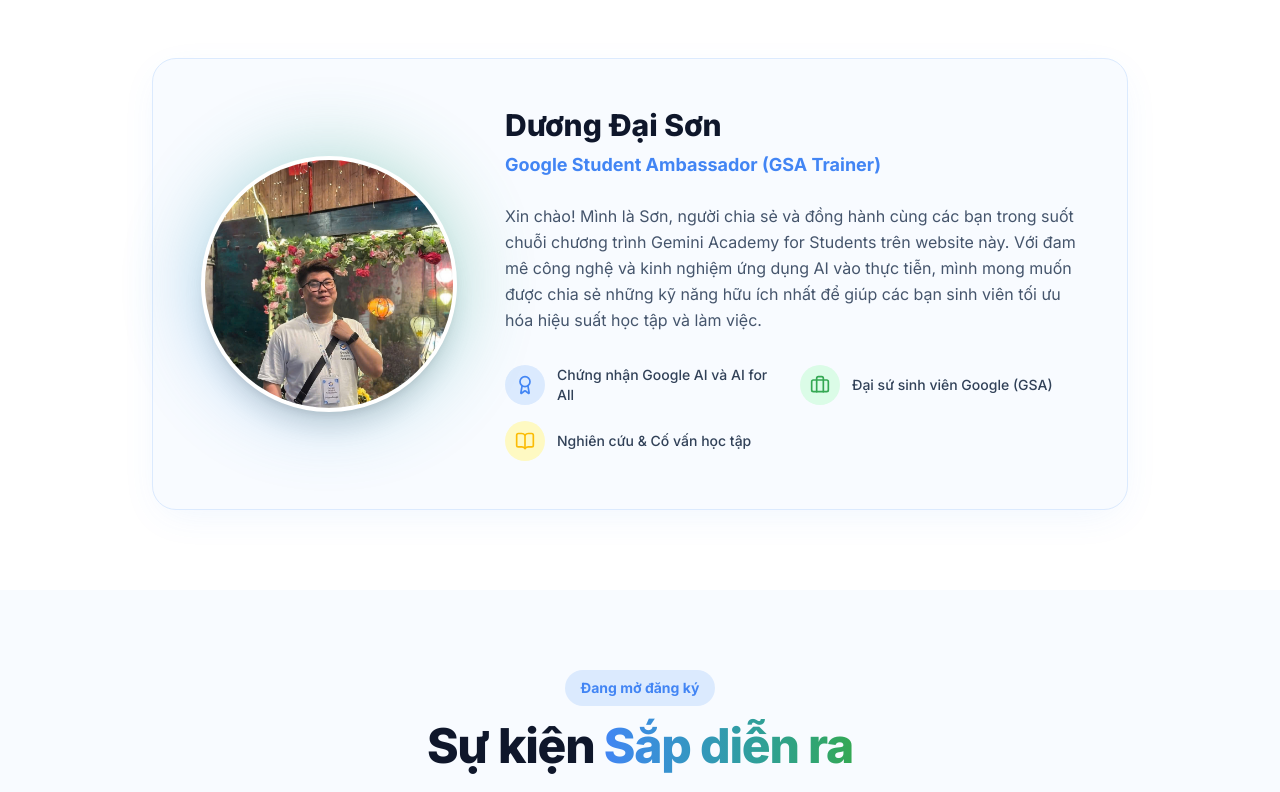
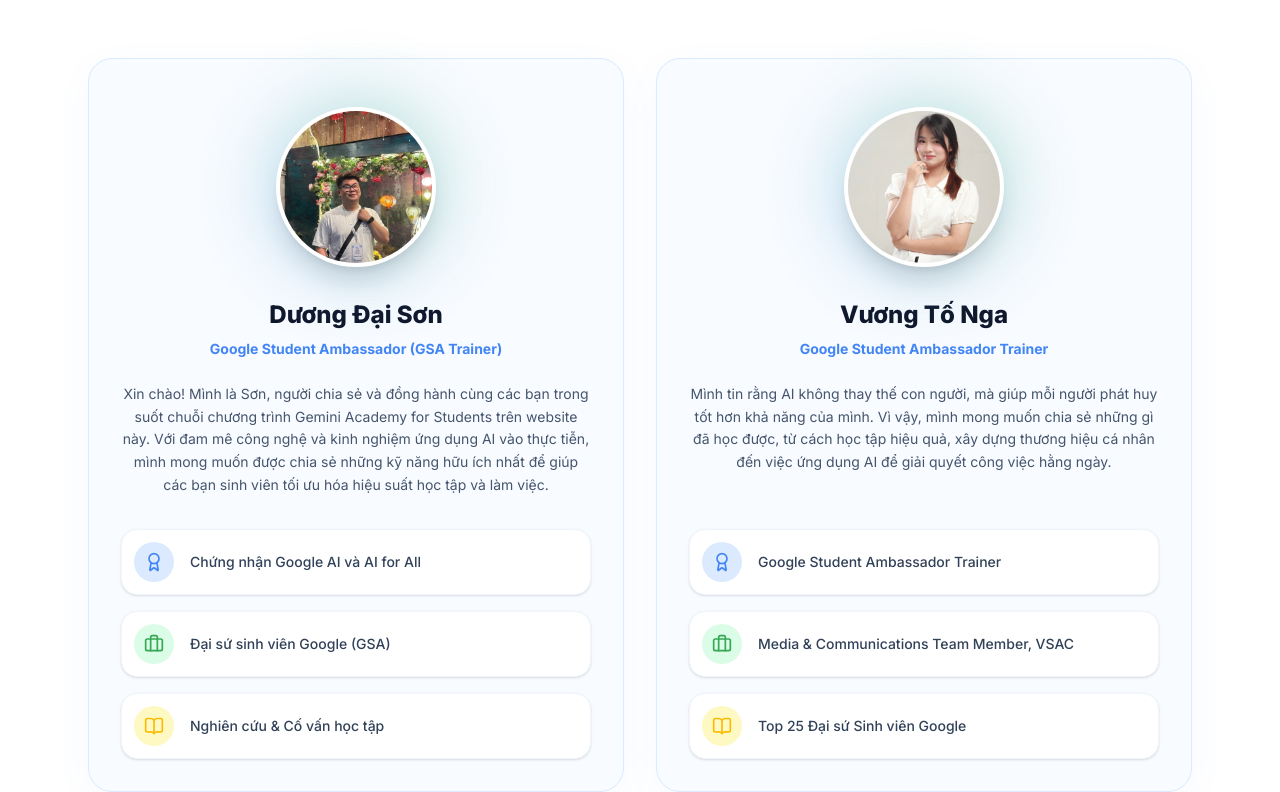
Before and after one commit to duongdaison3/ga4students, a Next.js app: page / in a window 1280 px wide. Shown: the part 3007-3799 px from the top of the page. Built offline with nearby package versions, Linux system fonts and the light colour scheme; no server answers; the database is empty.

Commit message:
update speaker zone

```diff
--- a/src/components/Speaker.tsx
+++ b/src/components/Speaker.tsx
@@ -1,57 +1,79 @@
 import React from "react";
 import { User, Award, BookOpen, Briefcase } from "lucide-react";
+
+const SPEAKERS = [
+  {
+    id: 1,
+    name: "Dương Đại Sơn",
+    title: "Google Student Ambassador (GSA Trainer)",
+    image: "/speaker.jpg",
+    bio: "Xin chào! Mình là Sơn, người chia sẻ và đồng hành cùng các bạn trong suốt chuỗi chương trình Gemini Academy for Students trên website này. Với đam mê công nghệ và kinh nghiệm ứng dụng AI vào thực tiễn, mình mong muốn được chia sẻ những kỹ năng hữu ích nhất để giúp các bạn sinh viên tối ưu hóa hiệu suất học tập và làm việc.",
+    achievements: [
+      { text: "Chứng nhận Google AI và AI for All", icon: Award, colorClass: "text-[#4285F4]", bgClass: "bg-blue-100" },
+      { text: "Đại sứ sinh viên Google (GSA)", icon: Briefcase, colorClass: "text-[#34A853]", bgClass: "bg-green-100" },
+      { text: "Nghiên cứu & Cố vấn học tập", icon: BookOpen, colorClass: "text-[#FBBC05]", bgClass: "bg-yellow-100" }
+    ]
+  },
+  {
+    id: 2,
+    name: "Vương Tố Nga",
+    title: "Google Student Ambassador Trainer",
+    image: "/tonga.jpg",
+    bio: "Mình tin rằng AI không thay thế con người, mà giúp mỗi người phát huy tốt hơn khả năng của mình. Vì vậy, mình mong muốn chia sẻ những gì đã học được, từ cách học tập hiệu quả, xây dựng thương hiệu cá nhân đến việc ứng dụng AI để giải quyết công việc hằng ngày.",
+    achievements: [
+      { text: "Google Student Ambassador Trainer", icon: Award, colorClass: "text-[#4285F4]", bgClass: "bg-blue-100" },
+      { text: "Media & Communications Team Member, VSAC", icon: Briefcase, colorClass: "text-[#34A853]", bgClass: "bg-green-100" },
+      { text: "Top 25 Đại sứ Sinh viên Google", icon: BookOpen, colorClass: "text-[#FBBC05]", bgClass: "bg-yellow-100" }
+    ]
+  }
+];
 
 export function Speaker() {
   return (
     <section className="py-20 bg-white">
-      <div className="container mx-auto px-4 md:px-6 max-w-5xl">
+      <div className="container mx-auto px-4 md:px-6 max-w-6xl">
         <div className="text-center mb-16">
           <h2 className="text-3xl md:text-5xl font-extrabold text-slate-900 mb-6 tracking-tight">
             Thông tin <span className="text-[#4285F4]">Diễn giả</span>
           </h2>
         </div>
 
-        <div className="flex flex-col md:flex-row items-center gap-12 bg-[#f8fbff] rounded-3xl p-8 md:p-12 border border-blue-100 shadow-[0_10px_40px_-10px_rgba(66,133,244,0.1)]">
+        <div className="grid grid-cols-1 md:grid-cols-2 gap-8">
+          {SPEAKERS.map(speaker => (
+            <div key={speaker.id} className="flex flex-col items-center text-center gap-8 bg-[#f8fbff] rounded-3xl p-8 border border-blue-100 shadow-[0_10px_40px_-10px_rgba(66,133,244,0.1)] hover:shadow-[0_20px_50px_-10px_rgba(66,133,244,0.15)] transition-all h-full">
               {/* Avatar Area */}
-          <div className="w-48 h-48 md:w-64 md:h-64 flex-shrink-0 relative">
+              <div className="w-40 h-40 flex-shrink-0 relative mt-4">
                 <div className="absolute inset-0 bg-gradient-to-tr from-[#4285F4] to-[#34A853] rounded-full blur-2xl opacity-40"></div>
                 <div className="w-full h-full rounded-full border-4 border-white shadow-xl overflow-hidden relative z-10 bg-white flex items-center justify-center">
-              <img src="/speaker.jpg" alt="Diễn giả" className="w-full h-full object-cover" />
+                  <img src={speaker.image} alt={speaker.name} className="w-full h-full object-cover" />
                 </div>
               </div>
 
               {/* Info Area */}
-          <div className="flex-1 text-center md:text-left">
-            <h3 className="text-3xl font-extrabold text-slate-900 mb-2">Dương Đại Sơn</h3>
-            <p className="text-[#4285F4] font-bold text-lg mb-6">Google Student Ambassador (GSA Trainer)</p>
+              <div className="flex-1 flex flex-col items-center w-full">
+                <h3 className="text-2xl font-extrabold text-slate-900 mb-2">{speaker.name}</h3>
+                <p className="text-[#4285F4] font-bold text-sm mb-6">{speaker.title}</p>
 
-            <p className="text-slate-600 mb-8 leading-relaxed">
-              Xin chào! Mình là Sơn, người chia sẻ và đồng hành cùng các bạn trong suốt chuỗi chương trình Gemini Academy for Students trên website này.
-              Với đam mê công nghệ và kinh nghiệm ứng dụng AI vào thực tiễn, mình mong muốn được chia sẻ những kỹ năng hữu ích nhất
-              để giúp các bạn sinh viên tối ưu hóa hiệu suất học tập và làm việc.
+                <p className="text-slate-600 mb-8 leading-relaxed text-sm flex-1">
+                  {speaker.bio}
                 </p>
 
-            <div className="grid grid-cols-1 sm:grid-cols-2 gap-4">
-              <div className="flex items-center gap-3">
-                <div className="h-10 w-10 rounded-full bg-blue-100 flex items-center justify-center flex-shrink-0">
-                  <Award className="h-5 w-5 text-[#4285F4]" />
+                <div className="flex flex-col gap-4 w-full mt-auto">
+                  {speaker.achievements.map((ach, idx) => {
+                    const Icon = ach.icon;
+                    return (
+                      <div key={idx} className="flex items-center gap-4 bg-white p-3 rounded-2xl border border-slate-100 shadow-sm">
+                        <div className={`h-10 w-10 rounded-full ${ach.bgClass} flex items-center justify-center flex-shrink-0`}>
+                          <Icon className={`h-5 w-5 ${ach.colorClass}`} />
                         </div>
-                <div className="text-sm font-medium text-slate-700 text-left">Chứng nhận Google AI và AI for All</div>
+                        <div className="text-sm font-medium text-slate-700 text-left leading-snug">{ach.text}</div>
                       </div>
-              <div className="flex items-center gap-3">
-                <div className="h-10 w-10 rounded-full bg-green-100 flex items-center justify-center flex-shrink-0">
-                  <Briefcase className="h-5 w-5 text-[#34A853]" />
-                </div>
-                <div className="text-sm font-medium text-slate-700 text-left">Đại sứ sinh viên Google (GSA)</div>
-              </div>
-              <div className="flex items-center gap-3">
-                <div className="h-10 w-10 rounded-full bg-yellow-100 flex items-center justify-center flex-shrink-0">
-                  <BookOpen className="h-5 w-5 text-[#FBBC05]" />
-                </div>
-                <div className="text-sm font-medium text-slate-700 text-left">Nghiên cứu & Cố vấn học tập</div>
+                    );
+                  })}
                 </div>
               </div>
             </div>
+          ))}
         </div>
       </div>
     </section>
```
Also changed, not shown: public/tonga.jpg (added). Lines whose indentation alone changed are shown as unchanged.
